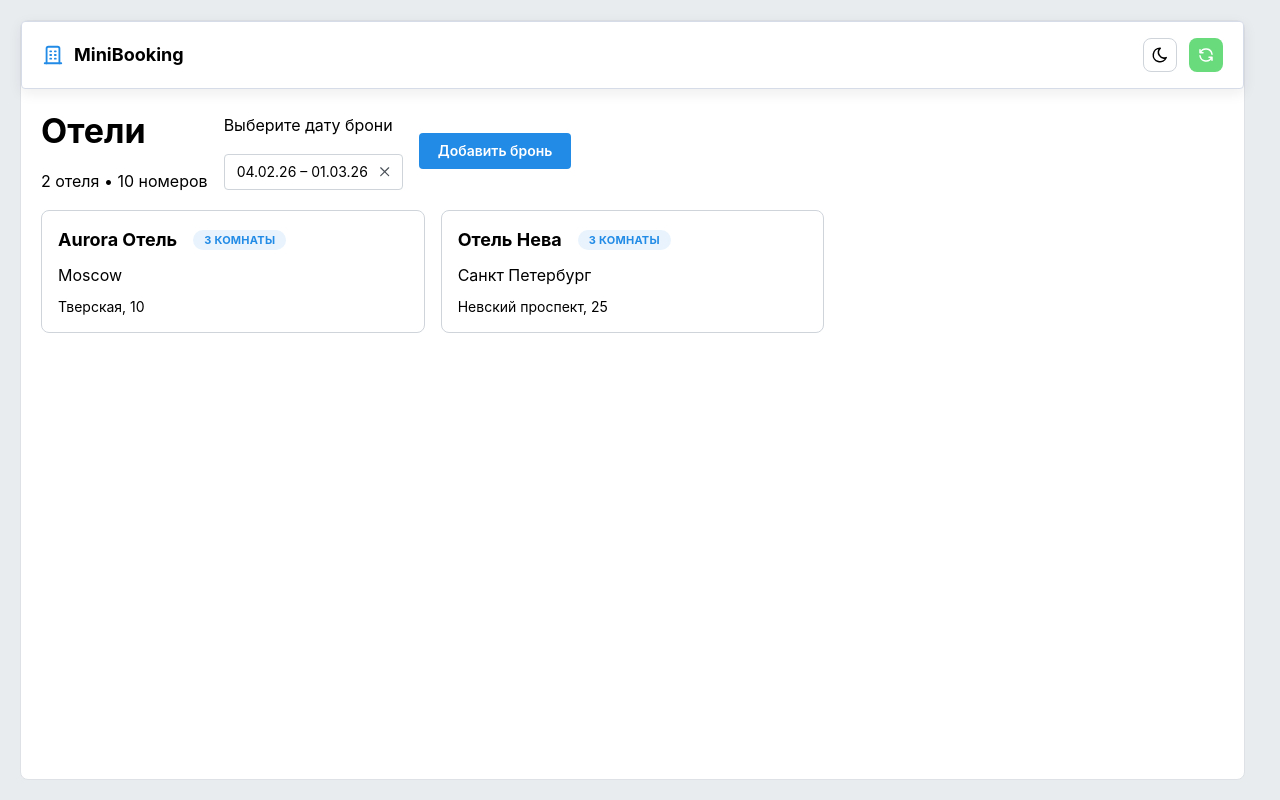
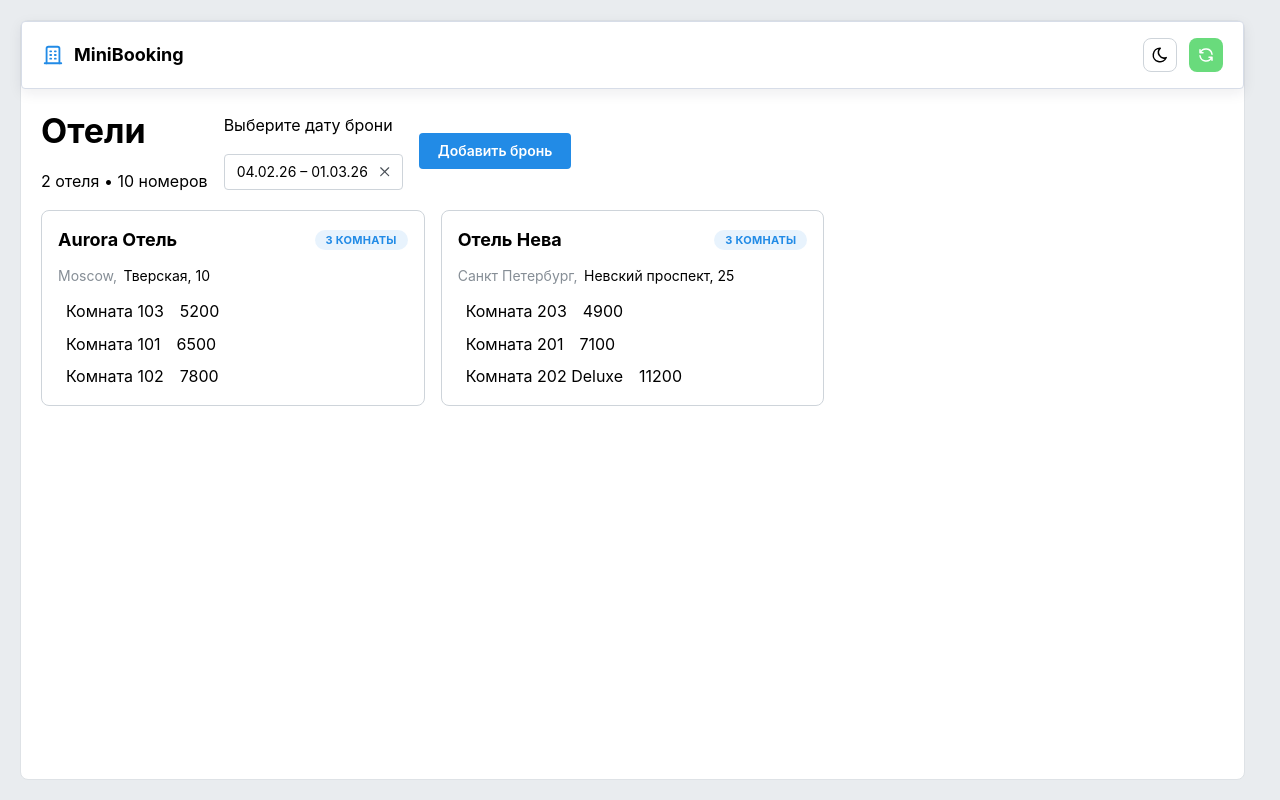
Before and after one commit to ivatra/mini_booking, a React (Vite) app in the folder apps/web/: page / in a window 1280 px wide. Built offline with nearby package versions, Linux system fonts and the light colour scheme.

Commit message:
feat (web booking card): cheap rooms preview

```diff
--- a/apps/web/src/helpers.ts
+++ b/apps/web/src/helpers.ts
@@ -1,3 +1,5 @@
+import type { HotelRoom } from "./types";
+
 export function pluralizeRu(
   count: number,
   one: string,
@@ -13,3 +15,31 @@ export function pluralizeRu(
 
   return many;
 }
+
+export function pickPreviewRooms(
+  rooms: HotelRoom[],
+  limit: number = 3,
+): HotelRoom[] {
+  const sorted = [...rooms];
+
+  sorted.sort((a, b) => a.pricePerNight - b.pricePerNight);
+
+  return sorted.slice(0, limit);
+}
+
+export function isRoomAvailableOnDate(
+  room: HotelRoom,
+  targetDate: Date = new Date(),
+): boolean {
+  return !room.bookings.some((booking) => {
+    if (booking.status !== "busy") {
+      return false;
+    }
+
+    const start = booking.checkIn.getTime();
+    const end = booking.checkOut.getTime();
+    const current = targetDate.getTime();
+
+    return current >= start && current < end;
+  });
+}
--- a/apps/web/src/mockData.ts
+++ b/apps/web/src/mockData.ts
@@ -17,7 +17,7 @@ export const mockHotels: IHotel[] = [
             id: "booking-1",
             checkIn: new Date("2026-03-02"),
             checkOut: new Date("2026-03-05"),
-            status: "busy",
+            status: "avaliable",
             createdAt: "2026-02-20T10:00:00.000Z",
           },
           {
@@ -46,7 +46,7 @@ export const mockHotels: IHotel[] = [
             id: "booking-4",
             checkIn: new Date("2026-03-18"),
             checkOut: new Date("2026-03-20"),
-            status: "busy",
+            status: "avaliable",
             createdAt: "2026-02-20T10:15:00.000Z",
           },
         ],
@@ -84,7 +84,7 @@ export const mockHotels: IHotel[] = [
             id: "booking-6",
             checkIn: new Date("2026-03-03"),
             checkOut: new Date("2026-03-06"),
-            status: "busy",
+            status: "avaliable",
             createdAt: "2026-02-20T10:25:00.000Z",
           },
         ],
@@ -99,7 +99,7 @@ export const mockHotels: IHotel[] = [
             id: "booking-7",
             checkIn: new Date("2026-03-05"),
             checkOut: new Date("2026-03-09"),
-            status: "busy",
+            status: "avaliable",
             createdAt: "2026-02-20T10:30:00.000Z",
           },
           {
@@ -121,7 +121,7 @@ export const mockHotels: IHotel[] = [
             id: "booking-9",
             checkIn: new Date("2026-03-11"),
             checkOut: new Date("2026-03-12"),
-            status: "busy",
+            status: "avaliable",
             createdAt: "2026-02-20T10:40:00.000Z",
           },
         ],
--- a/apps/web/src/ui/HotelCard.module.css
+++ b/apps/web/src/ui/HotelCard.module.css
@@ -25,14 +25,63 @@
   line-height: 1.3;
 }
 
-.header_row {
+.headerRow {
   display: flex;
   justify-content: space-between;
   align-items: center;
   flex-wrap: nowrap;
 }
 
-.city_text {
+.cityText {
   font-size: var(--mantine-font-size-sm);
   color: var(--mantine-color-dimmed);
 }
+
+.rooms_list {
+  margin-top: 2px;
+}
+
+.room_item {
+  display: flex;
+  justify-content: space-between;
+  align-items: center;
+  padding: 8px 10px;
+  border-radius: var(--mantine-radius-sm);
+  background-color: light-dark(
+    var(--mantine-color-gray-0),
+    var(--mantine-color-dark-5)
+  );
+}
+
+.room_meta {
+  display: flex;
+  align-items: center;
+  min-width: 0;
+}
+
+.room_name {
+  font-size: var(--mantine-font-size-sm);
+  white-space: nowrap;
+  overflow: hidden;
+  text-overflow: ellipsis;
+}
+
+.room_price {
+  font-size: var(--mantine-font-size-sm);
+  font-weight: 600;
+}
+
+.status_dot {
+  width: 8px;
+  height: 8px;
+  border-radius: 999px;
+  flex: 0 0 auto;
+}
+
+.status_free {
+  background-color: var(--mantine-color-green-6);
+}
+
+.status_busy {
+  background-color: var(--mantine-color-red-6);
+}
--- a/apps/web/src/ui/HotelCard.tsx
+++ b/apps/web/src/ui/HotelCard.tsx
@@ -1,26 +1,29 @@
 import { Badge, Card, Group, Stack, Text, Title } from "@mantine/core";
 
-import { pluralizeRu } from "../helpers";
+import { pickPreviewRooms, pluralizeRu } from "../helpers";
 import type { IHotel } from "../types";
 import s from "./HotelCard.module.css";
+import HotelCardRoomPreview from "./HotelCardRoomPreview";
 
 const HotelCard = ({ id, city, name, rooms, address }: IHotel) => {
   const roomsCount = rooms.length;
   const roomsWord = pluralizeRu(roomsCount, "комната", "комнаты", "комнат");
+  const previewRooms = pickPreviewRooms(rooms, 3);
 
   return (
     <Card
       key={id}
       className={s.card}
       component="article">
-      <Stack gap="xs">
+      <Stack gap="sm">
         <Group className={s.headerRow}>
           <Title className={s.title}>{name}</Title>
           <Badge variant="light">
-            {rooms.length} {roomsWord}
+            {roomsCount} {roomsWord}
           </Badge>
         </Group>
-        <Text className={s.cityText}>{city}</Text>
+        <Group gap="0.4rem">
+          <Text className={s.cityText}>{city},</Text>
           {address ? (
             <Text
               size="sm"
@@ -28,6 +31,15 @@ const HotelCard = ({ id, city, name, rooms, address }: IHotel) => {
               {address}
             </Text>
           ) : null}
+        </Group>
+
+        <Stack
+          gap={8}
+          className={s.roomsList}>
+          {previewRooms.map((room) => (
+            <HotelCardRoomPreview {...room} />
+          ))}
+        </Stack>
       </Stack>
     </Card>
   );
--- /dev/null
+++ b/apps/web/src/ui/HotelCardRoomPreview.tsx
@@ -0,0 +1,31 @@
+import { Group, Text } from "@mantine/core";
+
+import { isRoomAvailableOnDate } from "../helpers";
+import type { HotelRoom } from "../types";
+import s from "./HotelCard.module.css";
+
+const HotelCardRoomPreview = (room: HotelRoom) => {
+  const isAvailable = isRoomAvailableOnDate(room);
+
+  return (
+    <Group
+      key={room.id}
+      className={s.roomItem}>
+      <Group
+        gap={8}
+        className={s.roomMeta}>
+        <span
+          className={`${s.statusDot} ${
+            isAvailable ? s.statusFree : s.statusBusy
+          }`}
+          aria-hidden="true"
+        />
+        <Text className={s.roomName}>Комната {room.name}</Text>
+      </Group>
+
+      <Text className={s.roomPrice}>{room.pricePerNight}</Text>
+    </Group>
+  );
+};
+
+export default HotelCardRoomPreview;
--- a/apps/web/src/ui/HotelCardsList.module.css
+++ b/apps/web/src/ui/HotelCardsList.module.css
@@ -1,13 +1,13 @@
-.scroll_wrapper {
+.scrollWrapper {
   max-height: calc(100dvh - 280px);
   overflow-y: auto;
   background-color: inherit;
 }
+
 .grid {
   display: grid;
   grid-template-columns: 1fr;
   gap: var(--mantine-spacing-md);
-  overflow: auto;
   background-color: inherit;
 }
 
--- a/apps/web/src/ui/HotelCardsList.tsx
+++ b/apps/web/src/ui/HotelCardsList.tsx
@@ -11,7 +11,10 @@ const HotelCardsList = () => {
         className={s.grid}
         component="section">
         {mockHotels.map((hotel) => (
-          <HotelCard {...hotel} />
+          <HotelCard
+            key={hotel.id}
+            {...hotel}
+          />
         ))}
       </Paper>
     </Box>
```
Lines whose indentation alone changed are shown as unchanged.
